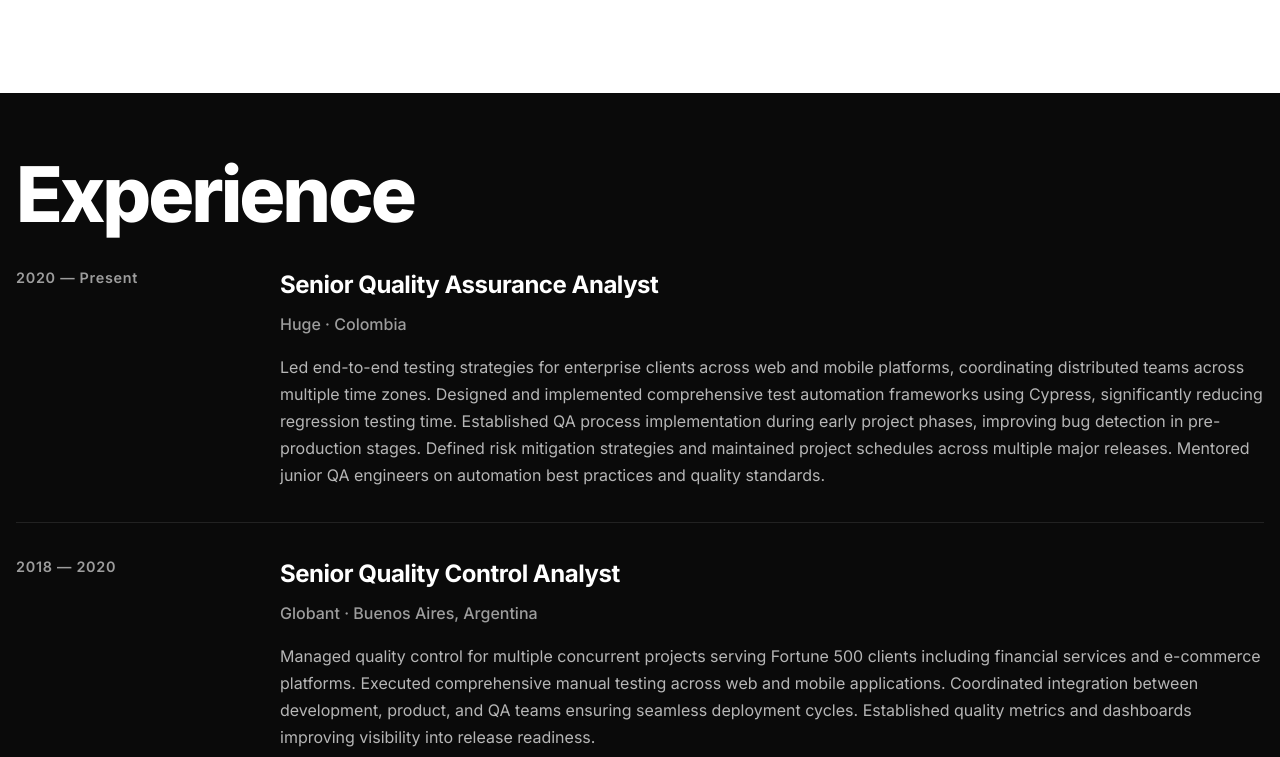
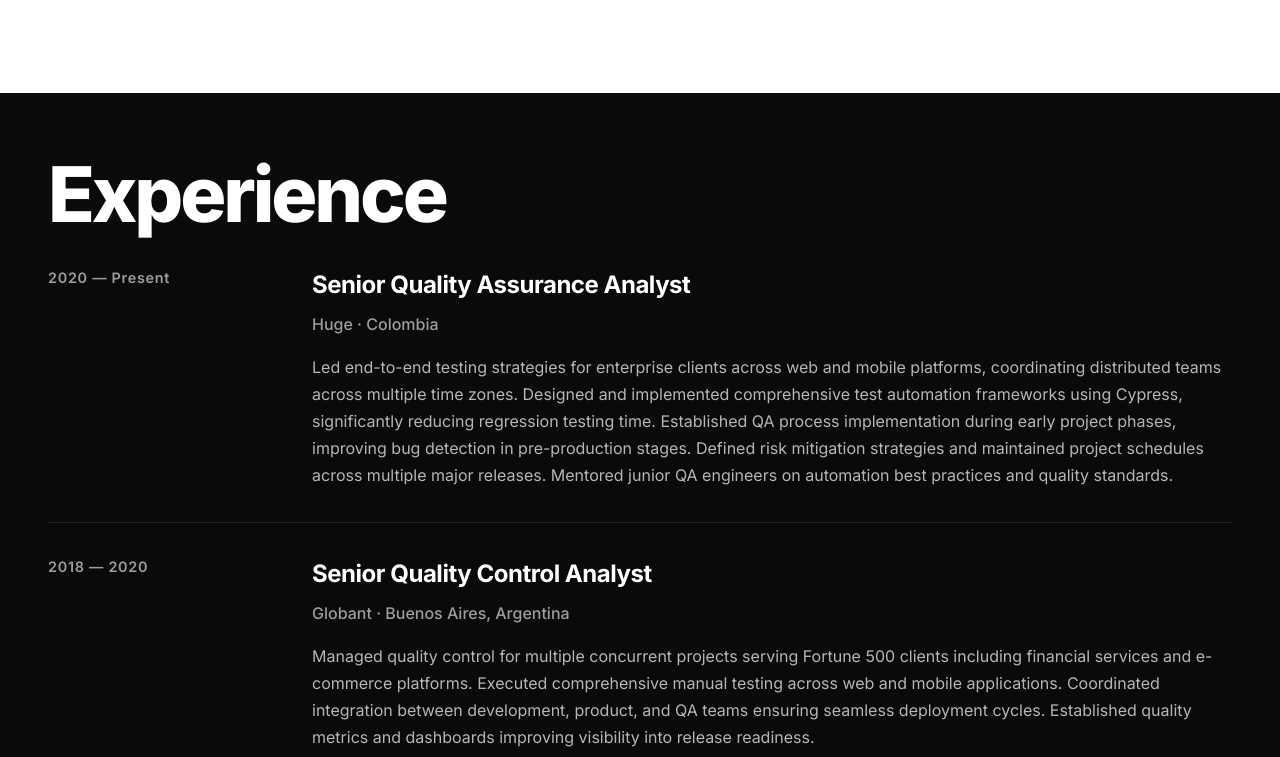
Before and after one commit to Zarfet/zarfet.github.io, a plain HTML site: page index.html in a window 1280 px wide. Shown: the part 2763-3520 px from the top of the page. Drawn offline with Linux system fonts and the light colour scheme.

Commit message:
fix padding in lower viewports at .experience section

```diff
--- a/styles.css
+++ b/styles.css
@@ -531,8 +531,8 @@ section[id] {
 .experience {
   background: var(--black);
   color: var(--white);
-  padding-left: calc(1rem + env(safe-area-inset-left));
-  padding-right: calc(1rem + env(safe-area-inset-right));
+  padding-left: calc(3rem + env(safe-area-inset-left));
+  padding-right: calc(3rem + env(safe-area-inset-right));
 }
 
 .experience .section-title {
```
